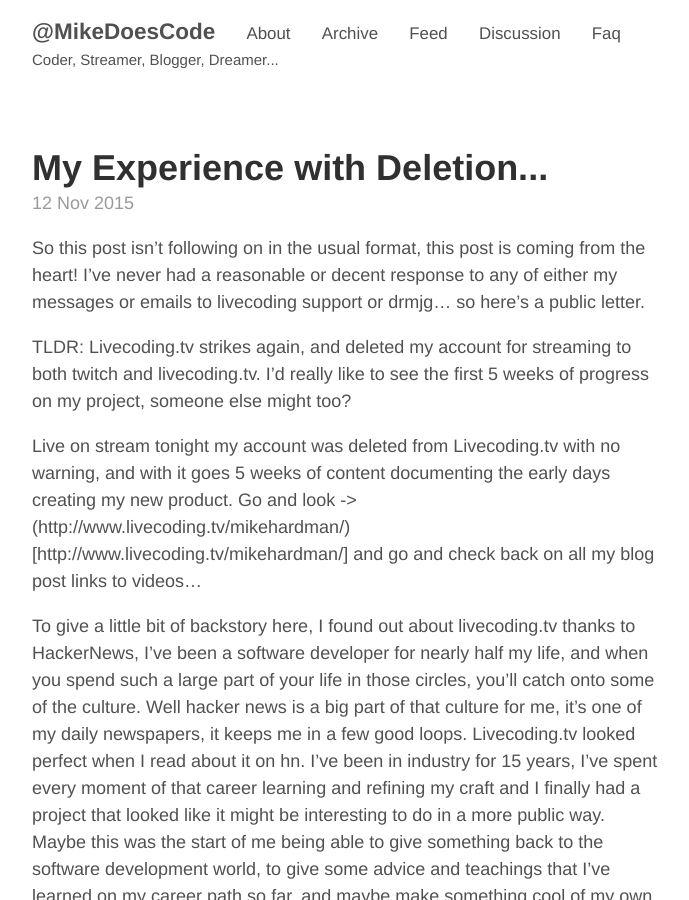
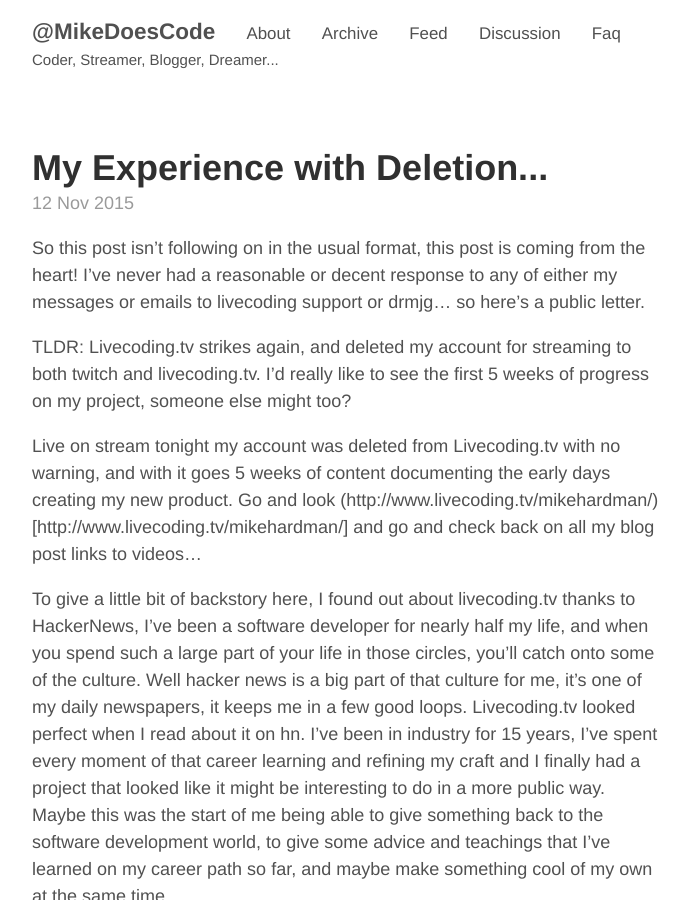
Before and after one commit to MikeHardman/mikehardman.github.io, a Jekyll site: the page built from _posts/2015-11-12-My-Experience-With-Deletion.md, in a window 1280 px wide and 900 px high. Shown: the whole window, without its empty margins (293-982 px from the left). Built offline with Jekyll 4.4.1, drawn with Linux system fonts in a browser that asks for light colours; comment, search, counter and statistics services are not loaded.

```diff
--- a/_posts/2015-11-12-My-Experience-With-Deletion.md
+++ b/_posts/2015-11-12-My-Experience-With-Deletion.md
@@ -8,7 +8,7 @@ So this post isn't following on in the usual format, this post is coming from th
 
 TLDR: Livecoding.tv strikes again, and deleted my account for streaming to both twitch and livecoding.tv. I'd really like to see the first 5 weeks of progress on my project, someone else might too?
 
-Live on stream tonight my account was deleted from Livecoding.tv with no warning, and with it goes 5 weeks of content documenting the early days creating my new product. Go and look -> (http://www.livecoding.tv/mikehardman/)[http://www.livecoding.tv/mikehardman/] and go and check back on all my blog post links to videos...
+Live on stream tonight my account was deleted from Livecoding.tv with no warning, and with it goes 5 weeks of content documenting the early days creating my new product. Go and look (http://www.livecoding.tv/mikehardman/)[http://www.livecoding.tv/mikehardman/] and go and check back on all my blog post links to videos...
 
 To give a little bit of backstory here, I found out about livecoding.tv thanks to HackerNews, I've been a software developer for nearly half my life, and when you spend such a large part of your life in those circles, you'll catch onto some of the culture. Well hacker news is a big part of that culture for me, it's one of my daily newspapers, it keeps me in a few good loops. Livecoding.tv looked perfect when I read about it on hn. I've been in industry for 15 years, I've spent every moment of that career learning and refining my craft and I finally had a project that looked like it might be interesting to do in a more public way. Maybe this was the start of me being able to give something back to the software development world, to give some advice and teachings that I've learned on my career path so far, and maybe make something cool of my own at the same time.
 
```
